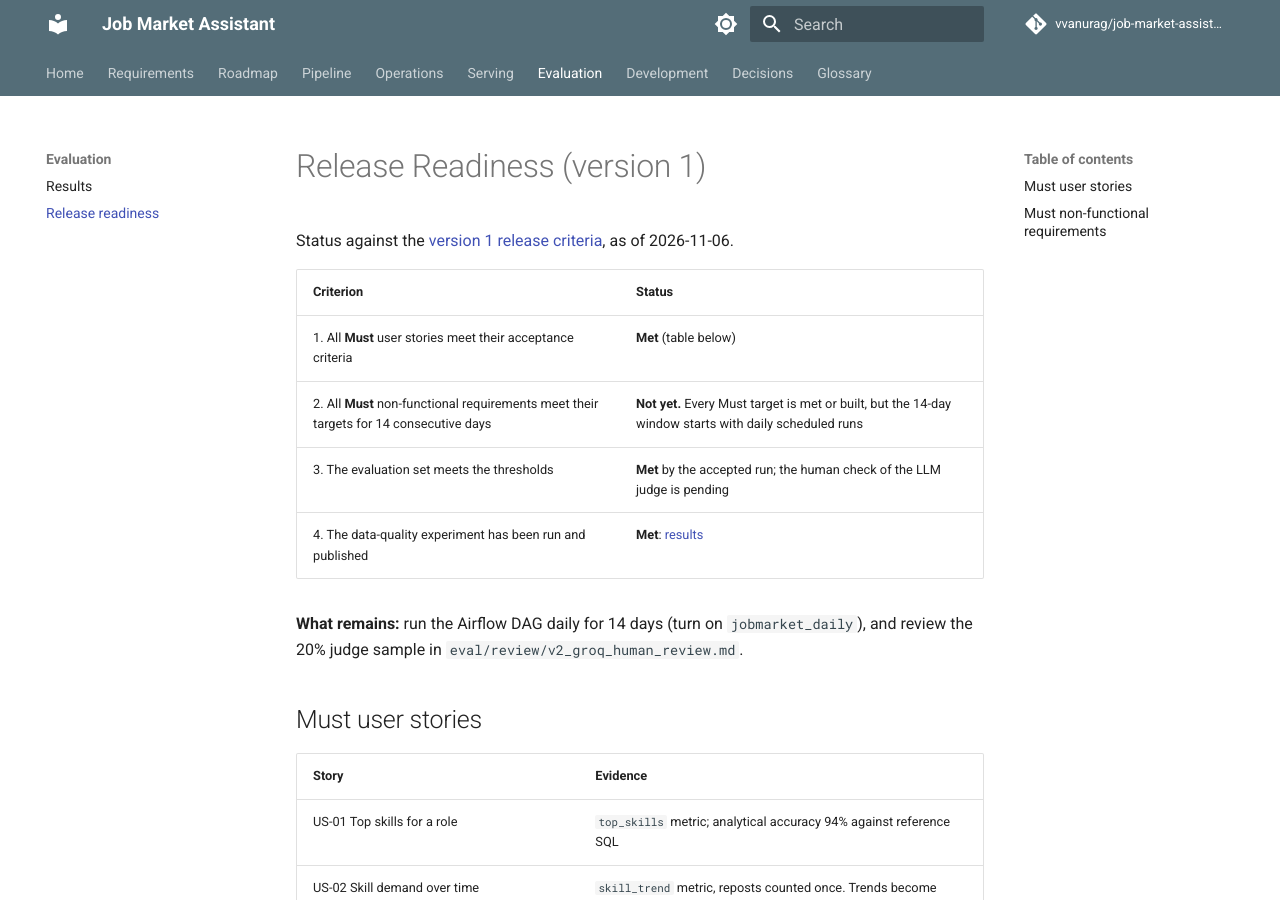
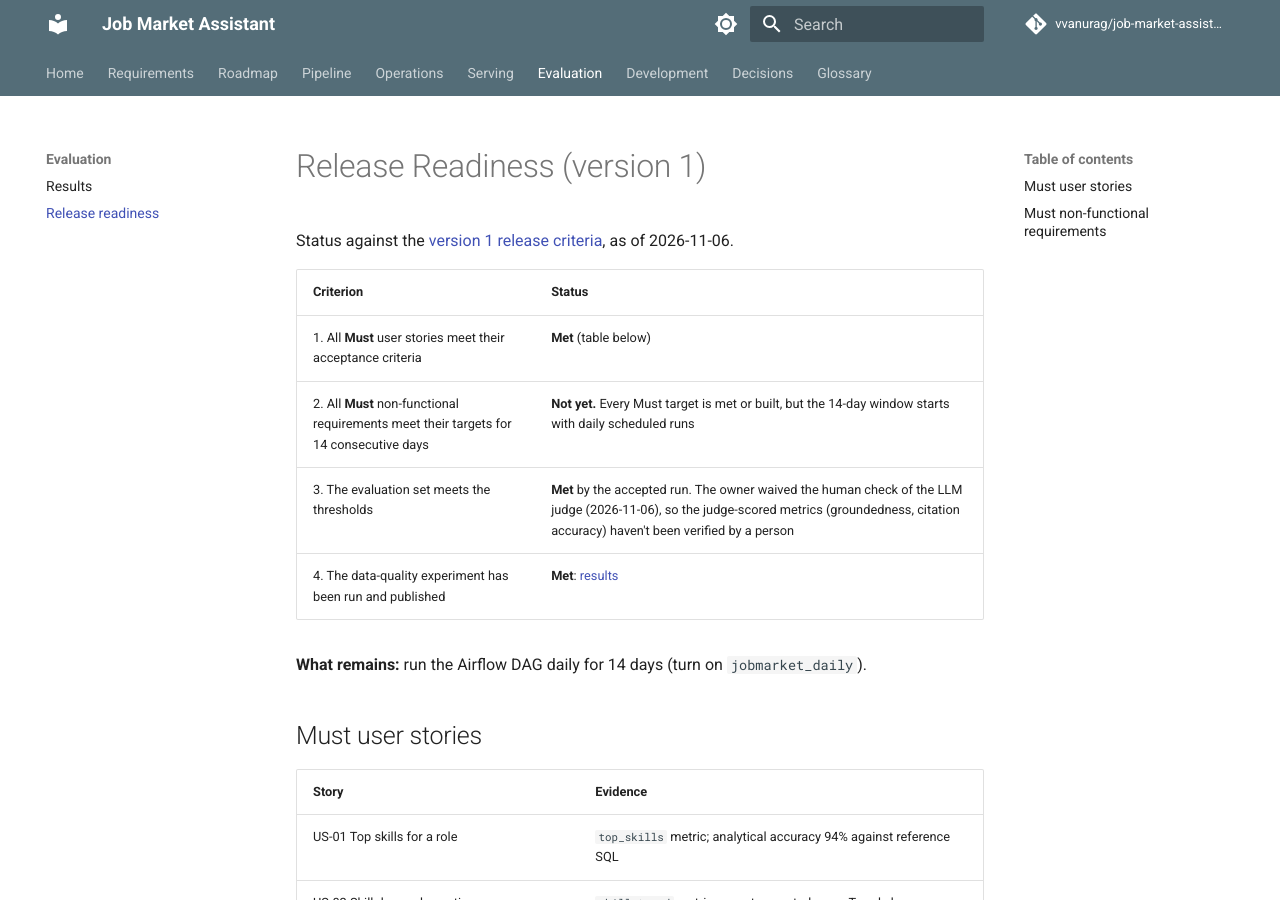
Before and after one commit to vvanurag/job-market-assistant, an MkDocs documentation site: the page built from docs/evaluation/release.md, in a window 1280 px wide and 900 px high. Built offline with MkDocs 1.6.1 and Material for MkDocs 9.7.7, drawn with Linux system fonts in a browser that asks for light colours; comment, search, counter and statistics services are not loaded.

Commit message:
Record that the owner waived the human check of the LLM judge
Co-Authored-By: Claude Opus 5.5 <noreply@anthropic.com>

```diff
--- a/docs/evaluation/release.md
+++ b/docs/evaluation/release.md
@@ -6,10 +6,10 @@ Status against the [version 1 release criteria](../requirements/product_requirem
 |---|---|
 | 1. All **Must** user stories meet their acceptance criteria | **Met** (table below) |
 | 2. All **Must** non-functional requirements meet their targets for 14 consecutive days | **Not yet.** Every Must target is met or built, but the 14-day window starts with daily scheduled runs |
-| 3. The evaluation set meets the thresholds | **Met** by the accepted run; the human check of the LLM judge is pending |
+| 3. The evaluation set meets the thresholds | **Met** by the accepted run. The owner waived the human check of the LLM judge (2026-11-06), so the judge-scored metrics (groundedness, citation accuracy) haven't been verified by a person |
 | 4. The data-quality experiment has been run and published | **Met**: [results](results.md#data-quality-experiment) |
 
-**What remains:** run the Airflow DAG daily for 14 days (turn on `jobmarket_daily`), and review the 20% judge sample in `eval/review/v2_groq_human_review.md`.
+**What remains:** run the Airflow DAG daily for 14 days (turn on `jobmarket_daily`).
 
 ## Must user stories
 
```
Also changed, not shown: docs/evaluation/results.md (+1 -1 lines), docs/requirements/evaluation_plan.md (+1 -1 lines), docs/roadmap.md (+1 -1 lines), eval/findings.md (+1 -1 lines), eval/review/v2_groq_human_review.md (+2 -0 lines).
